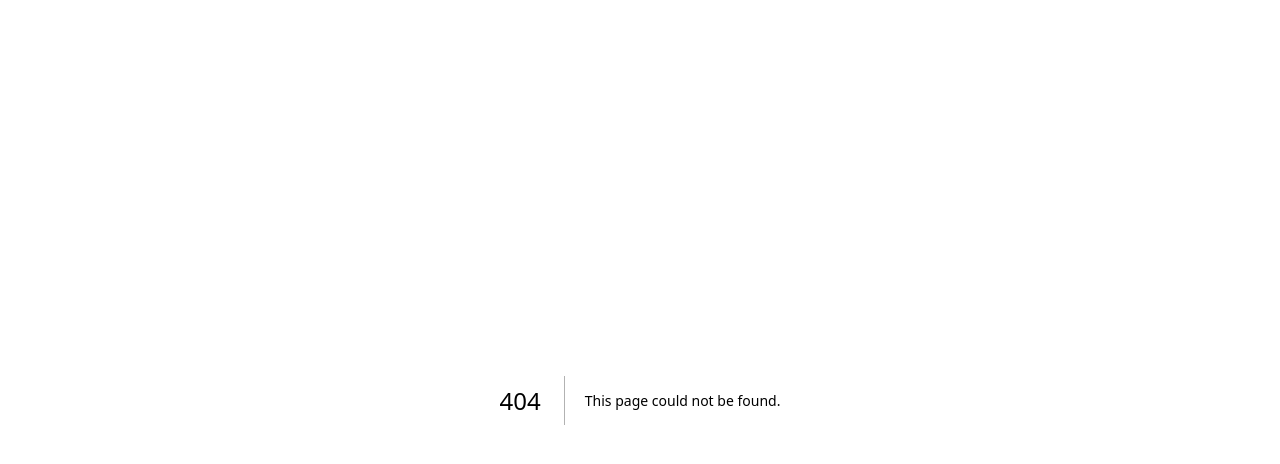
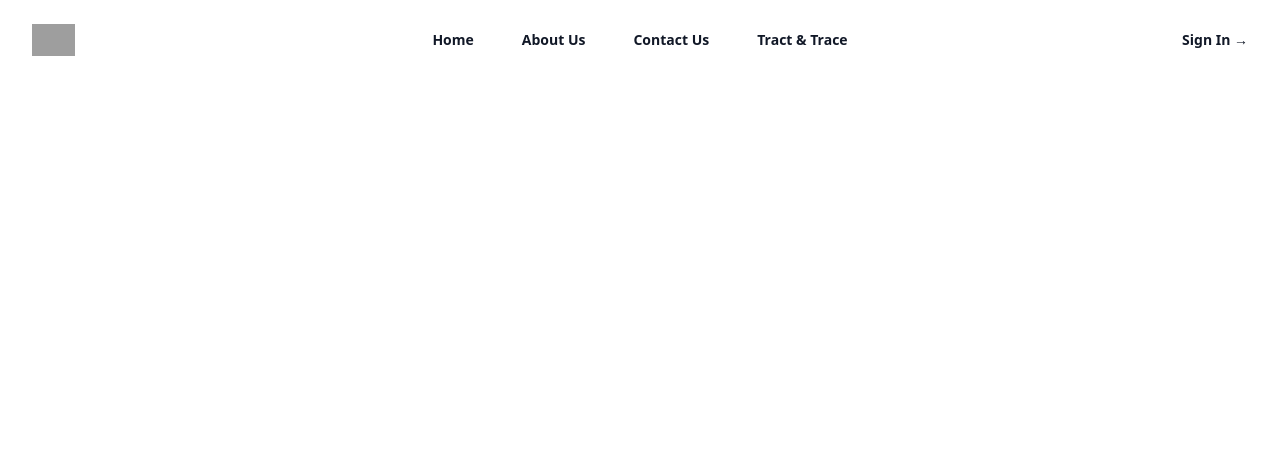
Before and after one commit to codeftshaunak/Courier_App, a Next.js app: page /contact in a window 1280 px wide. Before the commit this address had no page. Shown: the top 464 px of the page. Built offline with nearby package versions, Linux system fonts and the light colour scheme; grey boxes are pictures that could not be loaded.

Commit message:
contact page

```diff
--- /dev/null
+++ b/pages/contact/index.js
@@ -0,0 +1,12 @@
+import Contact from '@/src/components/Contact';
+import React from 'react'
+
+const index = () => {
+    return (
+        <div>
+            <Contact />
+        </div>
+    )
+}
+
+export default index;
--- /dev/null
+++ b/src/components/Contact.js
@@ -0,0 +1,12 @@
+import React from 'react'
+import LayoutComponent from '../layout/LayoutComponent';
+
+const Contact = () => {
+  return (
+    <LayoutComponent>
+
+    </LayoutComponent>
+  )
+}
+
+export default Contact;
```
